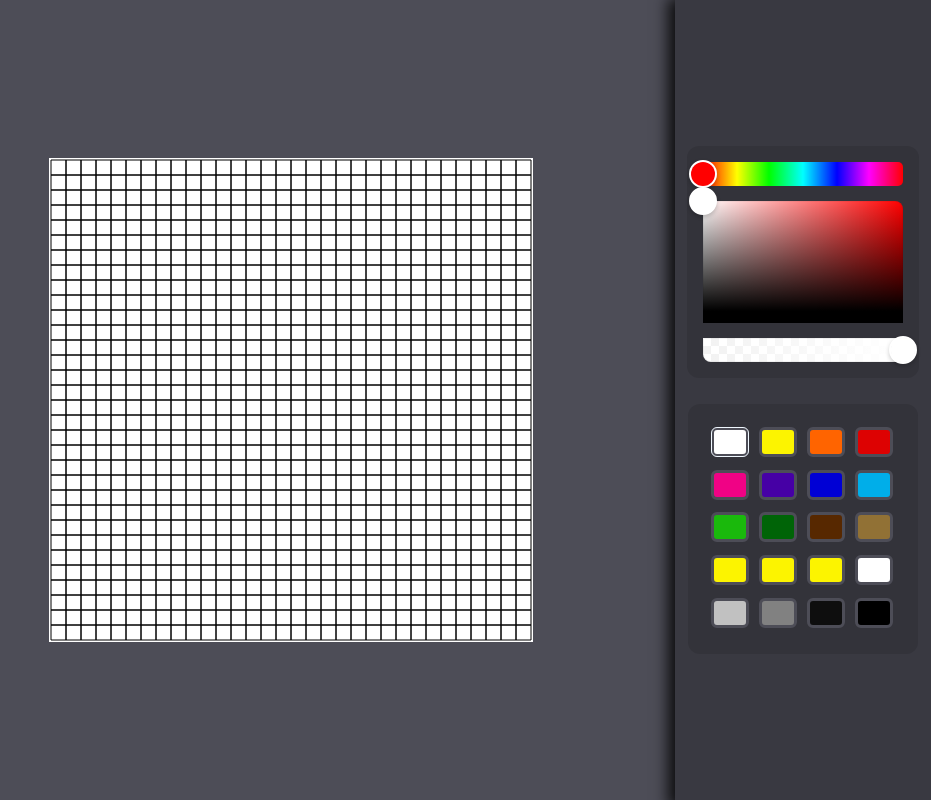
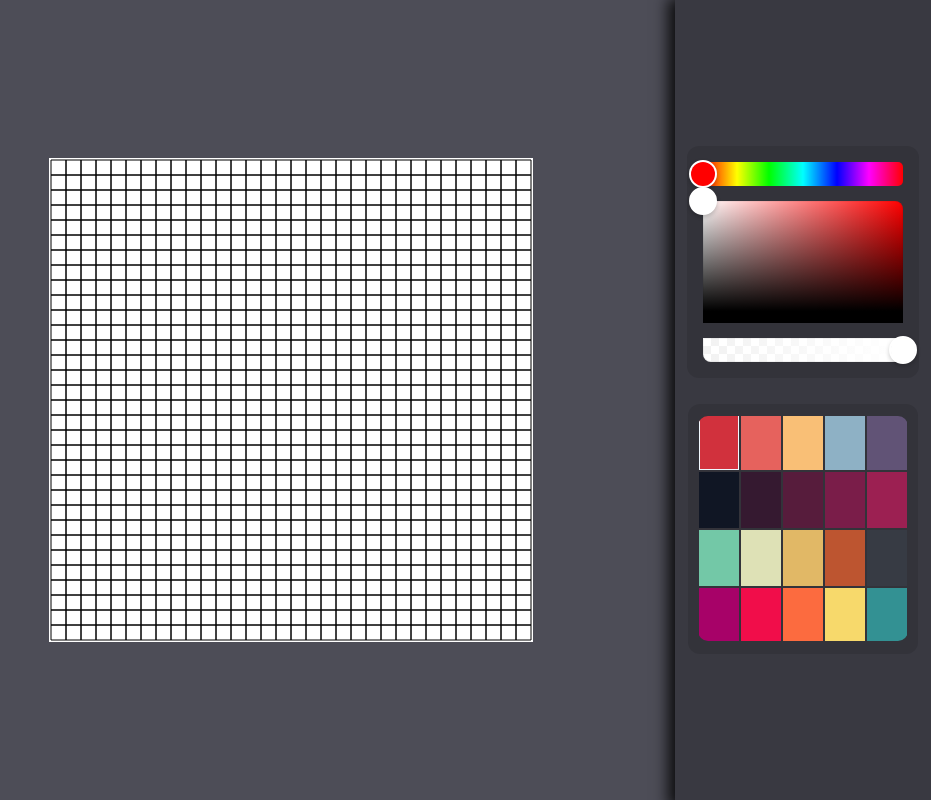
Before and after one commit to Pedso18/superPaint, a React (Create React App) app: page / in a window 1280 px wide. Shown: the whole page, without its empty margins (349-1280 px from the left). Built offline with nearby package versions, Linux system fonts and the light colour scheme.

Commit message:
ui now prettier

```diff
--- a/src/App.css
+++ b/src/App.css
@@ -35,38 +35,53 @@ html {
 	flex-direction: row;
 	display: flex;
 	flex-wrap: wrap;
-	padding: 18px;
 	box-sizing: border-box;
+	justify-content: center;
+	align-content: center;
+	overflow: hidden;
+}
+
+.makingColorsRound {
+	background-color: #33333a;
+	border-radius: 10px;
+	width: 210px;
+	height: 225px;
+	flex-direction: row;
+	display: flex;
+	flex-wrap: wrap;
+	box-sizing: border-box;
+	justify-content: center;
+	align-content: center;
+	overflow: hidden;
 }
 
 .colorCell {
 	background-color: aliceblue;
-	border-radius: 6px;
-	width: 32px;
-	height: 24px;
-	border-color: #4d4d57;
-	border-width: 3px;
-	border-style: solid;
-	margin: 5px 5px 2px 5px;
+	width: 40px;
+	height: 56px;
+	margin: 1px;
 	overflow: visible;
 	transform: scale(1);
+	z-index: 1;
 }
 
 .colorCell:hover {
 	transform: scale(1.1);
+	z-index: 10;
 }
 
 .selectedColorCellRing {
 	position: absolute;
-	left: -3px;
-	top: -3px;
-	width: 36px;
-	height: 28px;
+	left: 0px;
+	top: 0px;
+	width: 40px;
+	height: 56px;
 	background-color: rgba(0, 0, 0, 0);
 	border-color: aliceblue;
 	border-width: 1px;
 	border-style: solid;
-	border-radius: 6px;
+	box-sizing: border-box;
+	z-index: 10;
 }
 
 /* Custom layout */
--- a/src/App.jsx
+++ b/src/App.jsx
@@ -53,146 +53,148 @@ function App() {
 				/>
 
 				<div className='colorDiv'>
+					<div className='makingColorsRound'>
 						<ColorCell
 							selectedColor={selectedColor}
 							stateSelectedColor={[stateSelectedColor, setStateSelectedColor]}
 							selectedColorCellState={[selectedColorCell, setSelectedColorCell]}
 							colorCellIndex={0}
-						defaultColor={{ r: 255, g: 255, b: 255, a: 1 }}
+							defaultColor={"#d1313d"}
 						/>
 						<ColorCell
 							stateSelectedColor={[stateSelectedColor, setStateSelectedColor]}
 							selectedColorCellState={[selectedColorCell, setSelectedColorCell]}
 							colorCellIndex={1}
-						defaultColor={{ r: 252, g: 244, b: 0, a: 1 }}
 							selectedColor={selectedColor}
+							defaultColor={"#e6625d"}
 						/>
 						<ColorCell
 							stateSelectedColor={[stateSelectedColor, setStateSelectedColor]}
 							selectedColorCellState={[selectedColorCell, setSelectedColorCell]}
 							colorCellIndex={2}
-						defaultColor={{ r: 255, g: 100, b: 0, a: 1 }}
 							selectedColor={selectedColor}
+							defaultColor={"#f9bf76"}
 						/>
 						<ColorCell
 							stateSelectedColor={[stateSelectedColor, setStateSelectedColor]}
 							selectedColorCellState={[selectedColorCell, setSelectedColorCell]}
 							colorCellIndex={3}
-						defaultColor={{ r: 221, g: 2, b: 2, a: 1 }}
 							selectedColor={selectedColor}
+							defaultColor={"#8eb1c5"}
 						/>
 						<ColorCell
 							stateSelectedColor={[stateSelectedColor, setStateSelectedColor]}
 							selectedColorCellState={[selectedColorCell, setSelectedColorCell]}
 							colorCellIndex={4}
-						defaultColor={{ r: 240, g: 2, b: 133, a: 1 }}
 							selectedColor={selectedColor}
+							defaultColor={"#615376"}
 						/>
 						<ColorCell
 							stateSelectedColor={[stateSelectedColor, setStateSelectedColor]}
 							selectedColorCellState={[selectedColorCell, setSelectedColorCell]}
 							colorCellIndex={5}
-						defaultColor={{ r: 70, g: 0, b: 165, a: 1 }}
 							selectedColor={selectedColor}
+							defaultColor={"#101624"}
 						/>
 						<ColorCell
 							stateSelectedColor={[stateSelectedColor, setStateSelectedColor]}
 							selectedColorCellState={[selectedColorCell, setSelectedColorCell]}
 							colorCellIndex={6}
-						defaultColor={{ r: 0, g: 0, b: 213, a: 1 }}
 							selectedColor={selectedColor}
+							defaultColor={"#351930"}
 						/>
 						<ColorCell
 							stateSelectedColor={[stateSelectedColor, setStateSelectedColor]}
 							selectedColorCellState={[selectedColorCell, setSelectedColorCell]}
 							colorCellIndex={7}
-						defaultColor={{ r: 0, g: 174, b: 233, a: 1 }}
 							selectedColor={selectedColor}
+							defaultColor={"#571c3c"}
 						/>
 						<ColorCell
 							stateSelectedColor={[stateSelectedColor, setStateSelectedColor]}
 							selectedColorCellState={[selectedColorCell, setSelectedColorCell]}
 							colorCellIndex={8}
-						defaultColor={{ r: 26, g: 185, b: 12, a: 1 }}
 							selectedColor={selectedColor}
+							defaultColor={"#7a1d49"}
 						/>
 						<ColorCell
 							stateSelectedColor={[stateSelectedColor, setStateSelectedColor]}
 							selectedColorCellState={[selectedColorCell, setSelectedColorCell]}
 							colorCellIndex={9}
-						defaultColor={{ r: 0, g: 100, b: 7, a: 1 }}
 							selectedColor={selectedColor}
+							defaultColor={"#9c2052"}
 						/>
 						<ColorCell
 							stateSelectedColor={[stateSelectedColor, setStateSelectedColor]}
 							selectedColorCellState={[selectedColorCell, setSelectedColorCell]}
 							colorCellIndex={10}
-						defaultColor={{ r: 87, g: 40, b: 0, a: 1 }}
 							selectedColor={selectedColor}
+							defaultColor={"#73c8a7"}
 						/>
 						<ColorCell
 							stateSelectedColor={[stateSelectedColor, setStateSelectedColor]}
 							selectedColorCellState={[selectedColorCell, setSelectedColorCell]}
 							colorCellIndex={11}
-						defaultColor={{ r: 145, g: 113, b: 53, a: 1 }}
 							selectedColor={selectedColor}
+							defaultColor={"#dee1b6"}
 						/>
 						<ColorCell
 							stateSelectedColor={[stateSelectedColor, setStateSelectedColor]}
 							selectedColorCellState={[selectedColorCell, setSelectedColorCell]}
 							colorCellIndex={12}
-						defaultColor={{ r: 252, g: 244, b: 0, a: 1 }}
 							selectedColor={selectedColor}
+							defaultColor={"#e1b866"}
 						/>
 						<ColorCell
 							stateSelectedColor={[stateSelectedColor, setStateSelectedColor]}
 							selectedColorCellState={[selectedColorCell, setSelectedColorCell]}
 							colorCellIndex={13}
-						defaultColor={{ r: 252, g: 244, b: 0, a: 1 }}
 							selectedColor={selectedColor}
+							defaultColor={"#bd5530"}
 						/>
 						<ColorCell
 							stateSelectedColor={[stateSelectedColor, setStateSelectedColor]}
 							selectedColorCellState={[selectedColorCell, setSelectedColorCell]}
 							colorCellIndex={14}
-						defaultColor={{ r: 252, g: 244, b: 0, a: 1 }}
 							selectedColor={selectedColor}
+							defaultColor={"#373b44"}
 						/>
 						<ColorCell
 							stateSelectedColor={[stateSelectedColor, setStateSelectedColor]}
 							selectedColorCellState={[selectedColorCell, setSelectedColorCell]}
 							colorCellIndex={15}
-						defaultColor={{ r: 255, g: 255, b: 255, a: 1 }}
 							selectedColor={selectedColor}
+							defaultColor={"#a70268"}
 						/>
 						<ColorCell
 							stateSelectedColor={[stateSelectedColor, setStateSelectedColor]}
 							selectedColorCellState={[selectedColorCell, setSelectedColorCell]}
 							colorCellIndex={16}
-						defaultColor={{ r: 193, g: 193, b: 193, a: 1 }}
 							selectedColor={selectedColor}
+							defaultColor={"#f10d4a"}
 						/>
 						<ColorCell
 							stateSelectedColor={[stateSelectedColor, setStateSelectedColor]}
 							selectedColorCellState={[selectedColorCell, setSelectedColorCell]}
 							colorCellIndex={17}
-						defaultColor={{ r: 129, g: 129, b: 129, a: 1 }}
 							selectedColor={selectedColor}
+							defaultColor={"#fc6b3f"}
 						/>
 						<ColorCell
 							stateSelectedColor={[stateSelectedColor, setStateSelectedColor]}
 							selectedColorCellState={[selectedColorCell, setSelectedColorCell]}
 							colorCellIndex={18}
-						defaultColor={{ r: 14, g: 14, b: 14, a: 1 }}
 							selectedColor={selectedColor}
+							defaultColor={"#f7d96b"}
 						/>
 						<ColorCell
 							stateSelectedColor={[stateSelectedColor, setStateSelectedColor]}
 							selectedColorCellState={[selectedColorCell, setSelectedColorCell]}
 							colorCellIndex={19}
-						defaultColor={{ r: 0, g: 0, b: 0, a: 1 }}
 							selectedColor={selectedColor}
+							defaultColor={"#339193"}
 						/>
+					</div>
 				</div>
 			</div>
 		</div>
--- a/src/colorCell.jsx
+++ b/src/colorCell.jsx
@@ -1,23 +1,16 @@
-import { useState } from "react";
+import { useEffect, useState } from "react";
 
 export default function ColorCell(props) {
 	const [selected, setSelected] = useState(false);
 	const [myColor, setMyColor] = useState(props.defaultColor);
 
-	if (
-		props.selectedColorCellState[0] !== props.colorCellIndex &&
-		selected === true
-	) {
-		setMyColor(props.stateSelectedColor[0]);
-		setSelected(false);
-	} else if (
-		selected === false &&
-		props.selectedColorCellState[0] === props.colorCellIndex
-	) {
-		props.stateSelectedColor[1](myColor);
-		props.selectedColor.current = myColor;
-		setSelected(true);
-	}
+	useEffect(() => {
+		executeStuff();
+	}, []);
+
+	useEffect(() => {
+		executeStuff();
+	}, [props.stateSelectedColor[0], props.selectedColorCellState[0]]);
 
 	return selected === true ? (
 		<div
@@ -34,7 +27,16 @@ export default function ColorCell(props) {
 			}}></div>
 	);
 
-	function rgbaToHex({ r, g, b, a }) {
+	function rgbaToHex(clr) {
+		if (typeof clr === "string" && clr[0] === "#") {
+			return clr;
+		}
+
+		let r = clr.r;
+		let g = clr.g;
+		let b = clr.b;
+		let a = clr.a;
+
 		r = r.toString(16);
 		g = g.toString(16);
 		b = b.toString(16);
@@ -47,4 +49,21 @@ export default function ColorCell(props) {
 
 		return "#" + r + g + b + a;
 	}
+
+	function executeStuff() {
+		if (
+			props.selectedColorCellState[0] !== props.colorCellIndex &&
+			selected === true
+		) {
+			setMyColor(props.stateSelectedColor[0]);
+			setSelected(false);
+		} else if (
+			selected === false &&
+			props.selectedColorCellState[0] === props.colorCellIndex
+		) {
+			props.stateSelectedColor[1](myColor);
+			props.selectedColor.current = myColor;
+			setSelected(true);
+		}
+	}
 }
```
Lines whose indentation alone changed are shown as unchanged.
